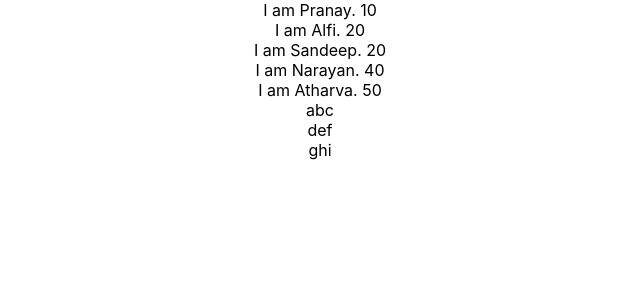
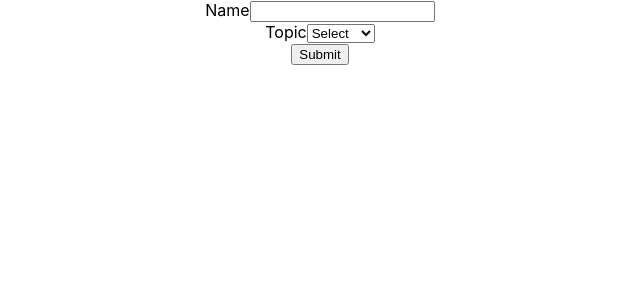
Before and after one commit to pranay407/react-tutorial, a React (Create React App) app: page / in a window 1280 px wide. Shown: the top 300 px of the page, without its empty margins (320-960 px from the left). Built offline with nearby package versions, Linux system fonts and the light colour scheme.

Commit message:
basics of form

```diff
--- a/src/App.js
+++ b/src/App.js
@@ -2,6 +2,7 @@
 import ClassClick from './components/ClassClick';
 import Counter from './components/Counter';
 import EventBind from './components/EventBind';
+import Form from './components/Form';
 import FunctionClick from './components/FunctionClick';
 import Greet from './components/Greet';
 import Message from './components/Message';
@@ -14,7 +15,8 @@
 function App() {
   return (
     <div className="App">
-      <NameList />
+      <Form />
+      {/* <NameList /> */}
       {/* <UserGreeting /> */}
       {/* <Parent /> */}
       {/* <EventBind /> */}
--- /dev/null
+++ b/src/components/Form.js
@@ -0,0 +1,54 @@
+import React, { Component } from 'react'
+
+class Form extends Component {
+    constructor(props) {
+        super(props)
+
+        this.state = {
+             name : '',
+             topic : 'select'
+        }
+    }
+
+    nameHandler = (e) =>{
+        this.setState({
+            name : e.target.value
+        })
+        console.log(e.target.value)
+    }
+
+    topicHandler = (e) => {
+        this.setState({
+            topic : e.target.value
+        })
+    }
+
+    submitHandler = (e) =>{
+        alert(`${this.state.name} ${this.state.topic}`)
+        e.preventDefault()
+    }
+
+    render() {
+        const {name, topic} = this.state
+        return (
+            <form onSubmit={this.submitHandler}>
+                <div>
+                    <label>Name</label>
+                    <input type="text" value={name} onChange={this.nameHandler} ></input>
+                </div>
+                <div>
+                    <label>Topic</label>
+                    <select value={topic} onChange={this.topicHandler} >
+                        <option value='select'>Select</option>
+                        <option value='react'>React</option>
+                        <option value='angular'>Angular</option>
+                        <option value='vue'>vue</option>
+                    </select>
+                </div>
+                <button type='submit'>Submit</button>
+            </form>
+        )
+    }
+}
+
+export default Form
```
